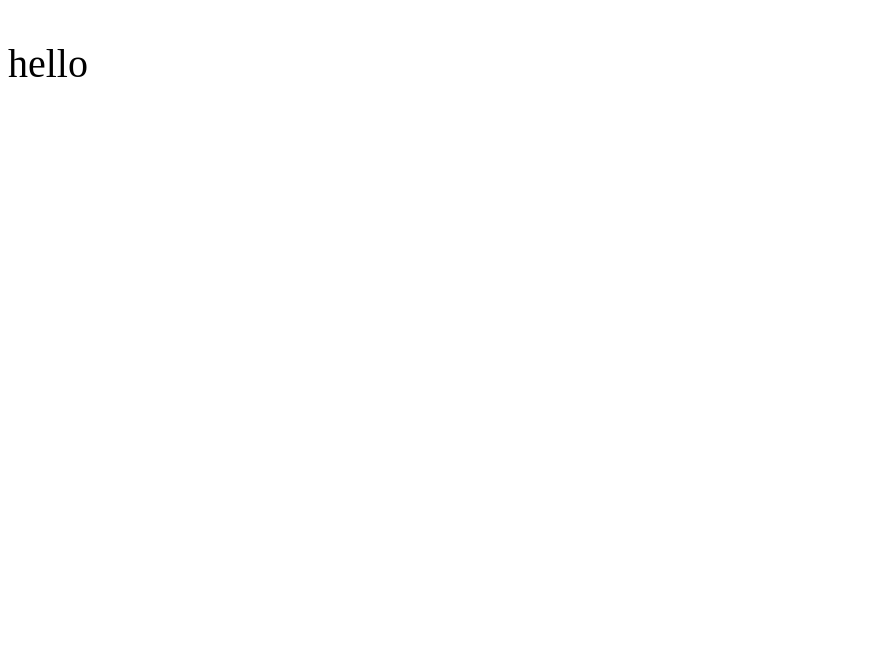
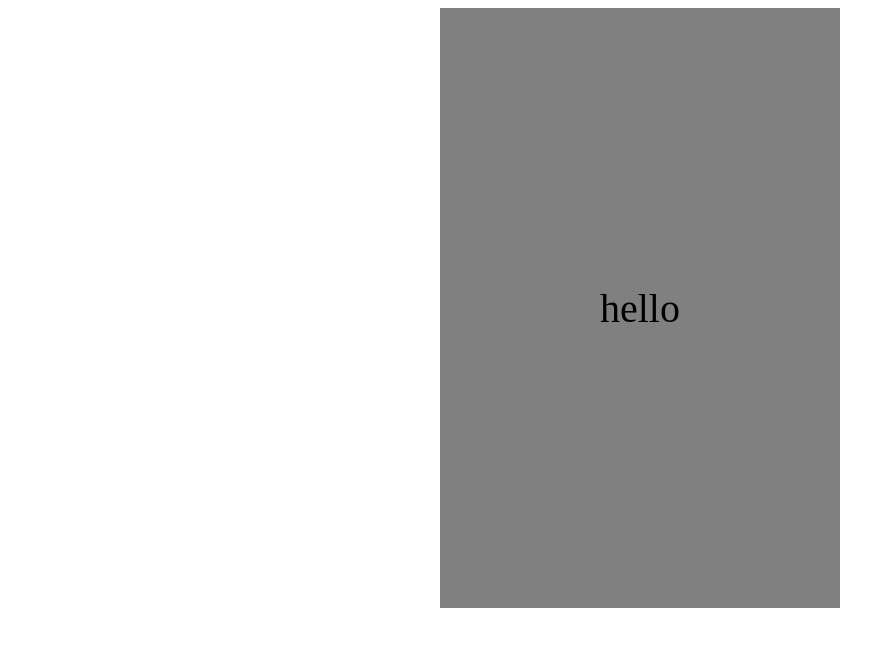
Before and after one commit to s23022/test-pwa2, a Next.js app: page / in a window 1280 px wide. Shown: the top 646 px of the page, without its empty margins (0-894 px from the left). Built offline with nearby package versions, Linux system fonts and the light colour scheme.

Commit message:
first commit

```diff
--- /dev/null
+++ b/app/globals.css
@@ -0,0 +1,7 @@
+.body{
+    width: 100%;
+    height: 100%;
+    display: flex; /*フレックスボックスレイアウトの使用*/
+    justify-content: center; /*小要素を左右の中央に配置*/
+    align-items: center; /*小要素を上下の中央に配置*/
+}
--- a/app/page.js
+++ b/app/page.js
@@ -2,8 +2,10 @@
 
 export default function Home() {
     return (
-        <main className={styles.main}>{/* スマホのサイズに設定 */}
+        <div className={styles.body}>
+        <div className={styles.main}>{/* スマホのサイズに設定 */}
             <p className={styles.text}>hello</p> {/* とりあえず配置したテキスト、上下左右スマホのサイズになったら真ん中に来るようCSS書いてる */}
-        </main>
+        </div>
+        </div>
     )
 }
--- a/app/page.module.css
+++ b/app/page.module.css
@@ -1,3 +1,20 @@
+.body{
+    width: 100%;
+    height: 100%;
+    display: flex; /*フレックスボックスレイアウトの使用*/
+    justify-content: center; /*小要素を左右の中央に配置*/
+    align-items: center; /*小要素を上下の中央に配置*/
+}
+
+.main {
+    position: relative;
+    width: 400px; /*要素の横幅を固定*/
+    height: 600px; /*要素の縦幅を固定*/
+    background-color: gray; /*背景色*/
+    display: flex; /*フレックスボックスレイアウトの使用*/
+    justify-content: center; /*小要素を左右の中央に配置*/
+    align-items: center; /*小要素を上下の中央に配置*/
+}
 @media (max-width: 600px) {
     .main {
         width: 400px; /*要素の横幅を固定*/
```
